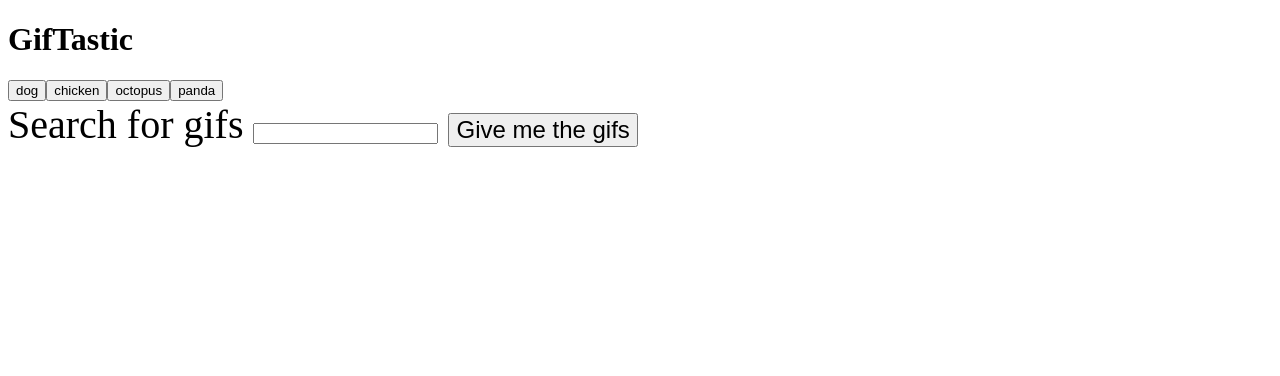
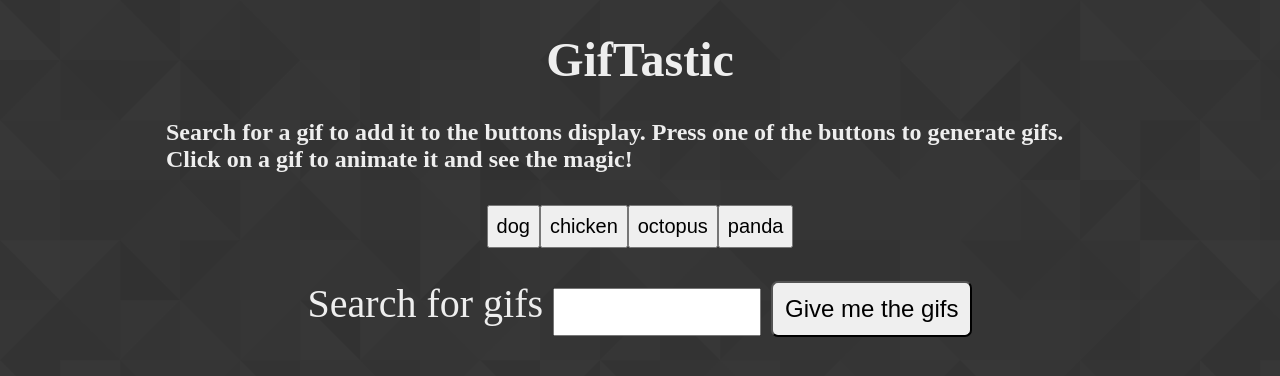
Before and after one commit to RyanBirch/GifTastic, a plain HTML site: page index.html in a window 1280 px wide. Drawn offline with nearby package versions, Linux system fonts and the light colour scheme.

Commit message:
added styling

```diff
--- a/assets/css/style.css
+++ b/assets/css/style.css
@@ -1,14 +1,50 @@
+body {
+  background-image: url('../images/footer_lodyas.png')
+}
+
+#buttons-display {
+  text-align: center;
+  margin: 2em 0;
+}
+
+.title {
+  color: #eeeeee;
+  text-align: center;
+  font-size: 3em;
+}
+
+.instructions {
+  color: #eeeeee;
+  width: 75%;
+  margin: 0 auto;
+}
+
 #gif-form {
   font-size: 5vh;
+  text-align: center;
+}
+
+label {
+  color: #eeeeee;
+}
+
+#gif-input {
+  line-height: 2.75em;
+  width: 200px;
+  font-size: 15px;
 }
 
 #add-gif {
   font-size: 3vh;
+  padding: 0.5em;
   cursor: pointer;
+  border-radius: 7px;
 }
 
 .topic {
   cursor: pointer;
+  font-size: 20px;
+  padding: 8px;
 }
 
 img {
@@ -25,6 +61,10 @@ figure {
   padding: 0;
 }
 
+.rating {
+  color: #eeeeee;
+}
+
 .clearfix::after {
   content: "";
   clear: both;
--- a/assets/javascript/app.js
+++ b/assets/javascript/app.js
@@ -34,7 +34,6 @@ function displayGifs() {
     console.log(response)
 
     for (let i = 0; i < 10; i++) {
-      // desktop size
       imgAnimatedSrc[i] = response.data[i].images.fixed_height.url
       imgStaticSrc[i] = response.data[i].images.fixed_height_still.url
       let rating = response.data[i].rating
--- a/index.html
+++ b/index.html
@@ -9,14 +9,17 @@
 </head>
 <body>
 
-  <h1>GifTastic</h1>
+  <h1 class="title">GifTastic</h1>
+  <h2 class="instructions">Search for a gif to add it to the buttons display. Press one of the buttons
+    to generate gifs. Click on a gif to animate it and see the magic!
+  </h2>
 
   <div id="buttons-display"></div>
 
   <form id="gif-form">
     <label for="gif-input">Search for gifs</label>
     <input type="text" id="gif-input">
-    <input id="add-gif" type="submit" value="Give me the gifs">
+    <button id="add-gif" type="submit" value="Give me the gifs">Give me the gifs</button>
   </form>
 
   <div id="gif-container">
```
Also changed, not shown: assets/images/footer_lodyas.png (added), assets/images/what-the-hex-dark.png (added).
